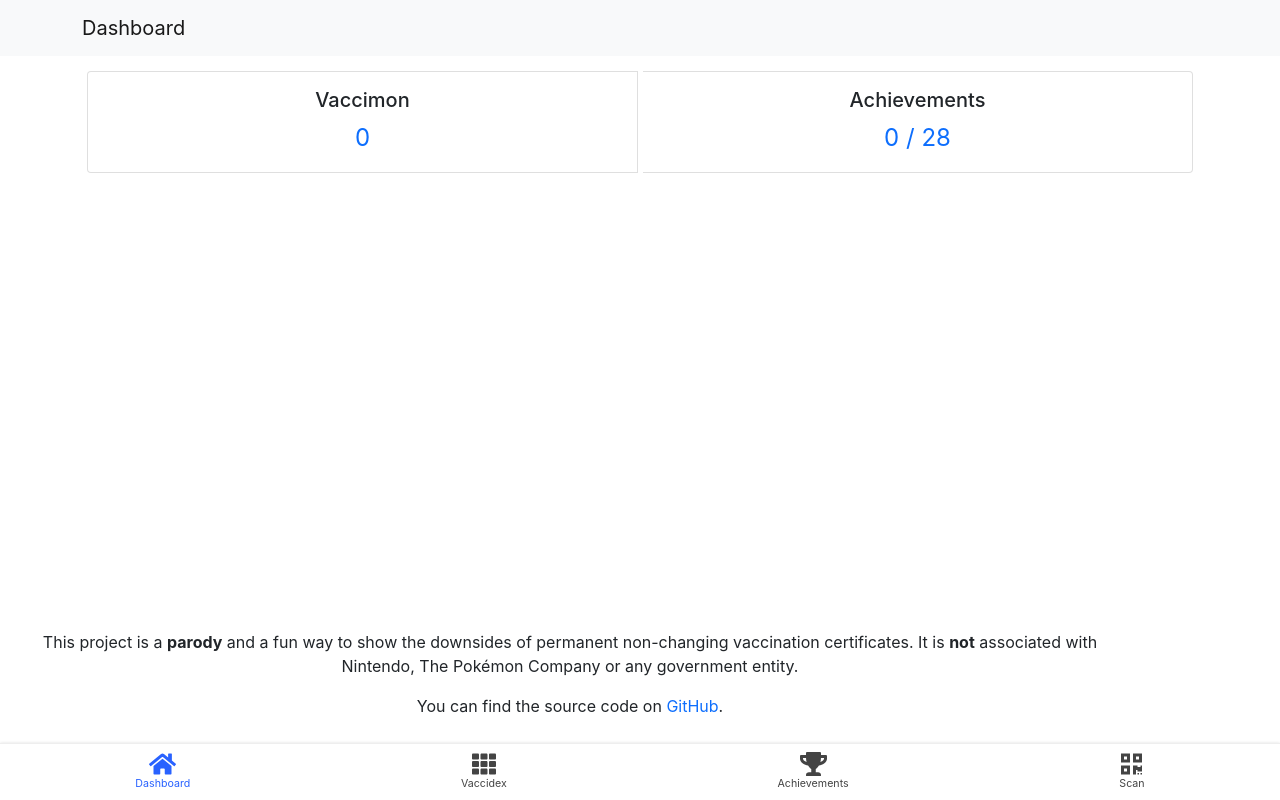
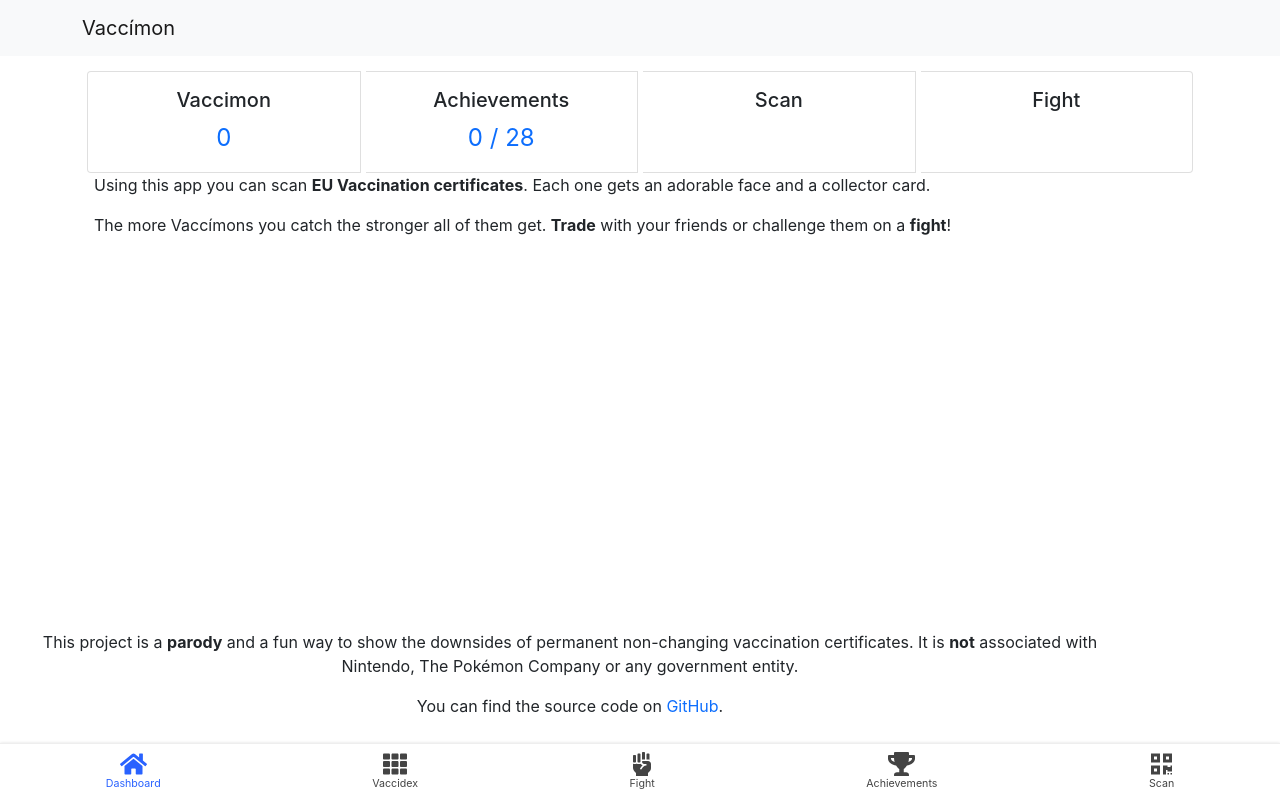
Before and after one commit to M4GNV5/Vaccimon, a Next.js app in the folder vaccimon-app/: page / in a window 1280 px wide. Built offline with nearby package versions, Linux system fonts and the light colour scheme.

Commit message:
:lipstick: add /fight to the tabbar also add scan, fight and a short explanation to the dashboard

```diff
--- a/vaccimon-app/components/AppTabbar.tsx
+++ b/vaccimon-app/components/AppTabbar.tsx
@@ -4,6 +4,7 @@ import {
   faHome,
   faTh,
   faTrophy,
+  faFistRaised,
   faQrcode
 } from '@fortawesome/free-solid-svg-icons'
 import { FontAwesomeIcon } from '@fortawesome/react-fontawesome'
@@ -31,6 +32,12 @@ export default function AppTabbar () {
             </Nav.Link>
           </Nav.Item>
           <Nav.Item>
+            <Nav.Link onClick={() => router.replace('/fight')} className={`${styles.tab} ${router.pathname === '/fight' && styles.tabActive}`}>
+              <FontAwesomeIcon icon={faFistRaised} className={styles.icon} />
+              Fight
+            </Nav.Link>
+          </Nav.Item>
+          <Nav.Item>
             <Nav.Link onClick={() => router.replace('/achievements')} className={`${styles.tab} ${router.pathname === '/achievements' && styles.tabActive}`}>
               <FontAwesomeIcon icon={faTrophy} className={styles.icon} />
               Achievements
--- a/vaccimon-app/pages/index.tsx
+++ b/vaccimon-app/pages/index.tsx
@@ -17,7 +17,7 @@ export default function Home () {
 
   return (
     <AppContainer>
-      <AppNavbar title="Dashboard" />
+      <AppNavbar title="Vaccímon" />
       <Container>
         <CardGroup className={styles.cardGroup}>
           <Link href="/vaccidex">
@@ -44,7 +44,34 @@ export default function Home () {
               </Card.Body>
             </Card>
           </Link>
+          <Link href="/scan">
+            <Card className={styles.card}>
+              <Card.Body>
+                <Card.Title>
+                Scan
+                </Card.Title>
+              </Card.Body>
+            </Card>
+          </Link>
+          <Link href="/fight">
+            <Card className={styles.card}>
+              <Card.Body>
+                <Card.Title>
+                Fight
+                </Card.Title>
+              </Card.Body>
+            </Card>
+          </Link>
         </CardGroup>
+
+        <Container>
+          <p>
+            Using this app you can scan <strong>EU Vaccination certificates</strong>. Each one gets an adorable face and a collector card.
+          </p>
+          <p>
+            The more Vaccímons you catch the stronger all of them get. <strong>Trade</strong> with your friends or challenge them on a <strong>fight</strong>!
+          </p>
+        </Container>
 
         <Container className={styles.disclaimer}>
           <p>
```
